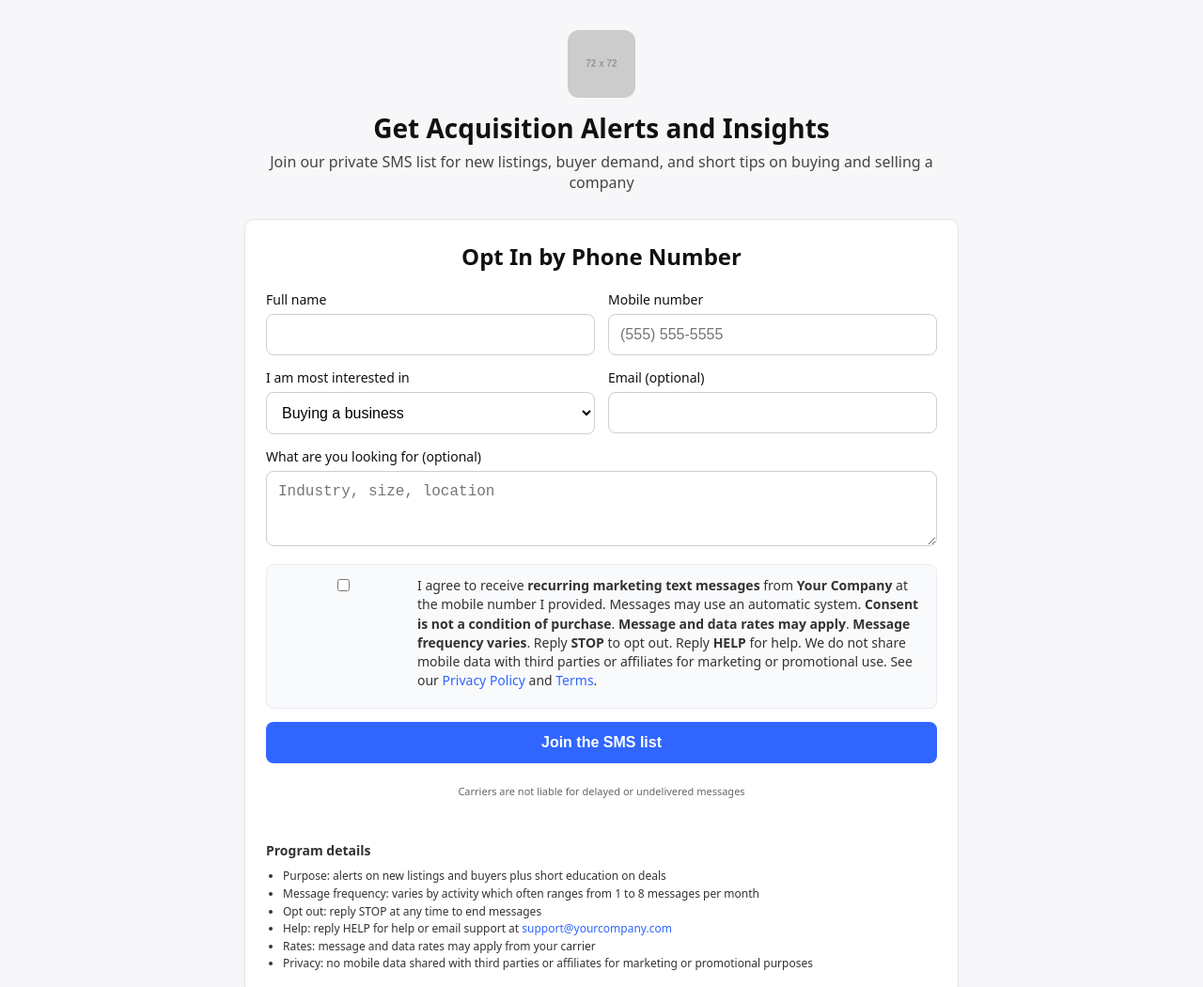
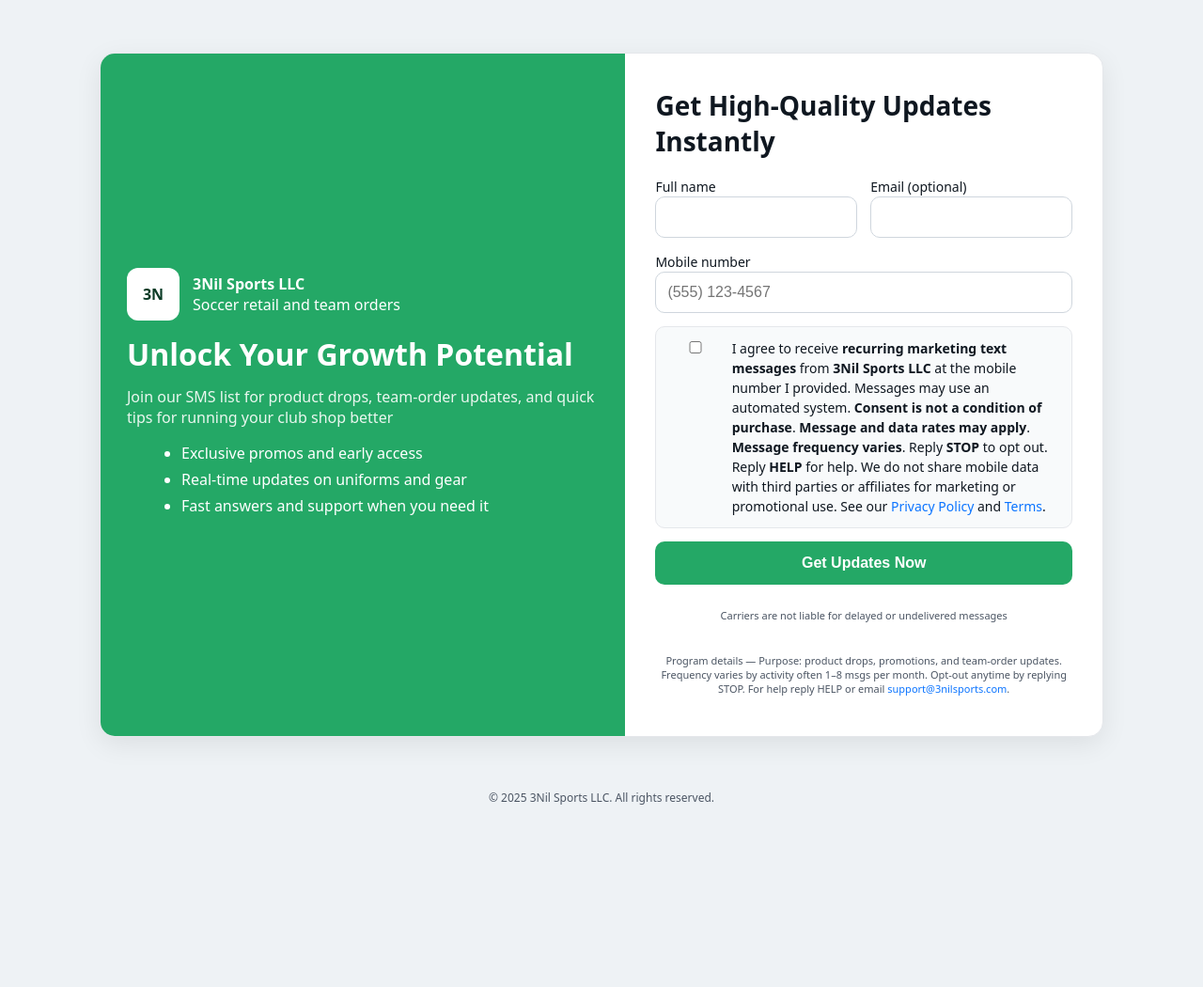
Before and after one commit to Disone3/Landing-page, a plain HTML site: page index.html in a window 1280 px wide. Shown: the top 1050 px of the page at 94% size. After the commit the page ends 897 px from the top, so only its background shows below. Drawn offline with Linux system fonts and the light colour scheme; placeholder pictures from the web are drawn by us.

Commit message:
Update index.html

```diff
--- a/index.html
+++ b/index.html
@@ -3,71 +3,78 @@
 <head>
   <meta charset="utf-8" />
   <meta name="viewport" content="width=device-width, initial-scale=1" />
-  <title>Acquisition Alerts | Opt In</title>
+  <title>3Nil Sports LLC | SMS Opt-In</title>
   <style>
-    :root { --max: 760px; }
-    html, body { margin:0; padding:0; font-family: system-ui, -apple-system, Segoe UI, Roboto, Arial, sans-serif; color:#111; background:#f7f7f9; }
-    .wrap { max-width: var(--max); margin: 0 auto; padding: 32px 20px 60px; }
-    header { text-align:center; margin-bottom: 28px; }
-    h1 { font-size: 28px; margin: 8px 0 6px; }
-    p.lead { font-size: 16px; margin: 0; color:#444; }
-    .card { background:#fff; border:1px solid #e6e6ea; border-radius: 10px; padding: 22px; box-shadow: 0 1px 3px rgba(0,0,0,.04); }
-    form { display:grid; gap:14px; }
-    label { font-size: 14px; margin-bottom: 6px; display:block; }
-    input, select, button, textarea {
-      width:100%; box-sizing:border-box; font-size:16px; padding:12px 12px;
-      border:1px solid #cfcfd3; border-radius:8px; background:#fff;
+    :root{
+      --bg:#eef2f5; --panel:#ffffff; --accent:#24a866; --accent-ink:#0b3b26;
+      --ink:#0f1720; --muted:#4b5563; --border:#e5e7eb; --shadow:0 8px 28px rgba(0,0,0,.08);
+      --radius:16px; --max:1100px;
     }
-    input:focus, select:focus, textarea:focus { outline:2px solid #3066ff22; border-color:#6980ff; }
-    button { background:#3066ff; color:#fff; border:none; cursor:pointer; font-weight:600; padding:13px 16px; }
-    button:hover { filter: brightness(0.98); }
-    .row { display:grid; grid-template-columns: 1fr; gap:14px; }
-    @media (min-width: 560px) { .row.two { grid-template-columns: 1fr 1fr; } }
-    .note { font-size: 12px; color:#333; line-height:1.45; background:#f9fafc; border:1px solid #e9ebf3; border-radius:8px; padding:12px; }
-    .disclosures { font-size:12px; color:#333; line-height:1.55; }
-    .disclosures b { color:#111; }
-    .tiny { font-size: 11px; color:#666; }
-    .center { text-align:center; }
-    footer { margin-top:26px; text-align:center; font-size:12px; color:#666; }
-    a { color:#3066ff; text-decoration:none; }
-    a:hover { text-decoration:underline; }
+    *{box-sizing:border-box}
+    html,body{margin:0;padding:0;font-family:system-ui,-apple-system,Segoe UI,Roboto,Arial,sans-serif;background:var(--bg);color:var(--ink)}
+    .wrap{max-width:var(--max);margin:40px auto;padding:16px}
+    .card{display:grid;grid-template-columns:1fr;gap:0;background:var(--panel);border:1px solid var(--border);border-radius:var(--radius);box-shadow:var(--shadow);overflow:hidden}
+    @media(min-width:900px){ .card{grid-template-columns:1.1fr 1fr} }
+    .left{background:var(--accent);color:#fff;padding:36px 28px;display:flex;align-items:center;justify-content:center}
+    .left-inner{max-width:520px}
+    .brand{display:flex;align-items:center;gap:14px;margin-bottom:18px}
+    .logo{width:56px;height:56px;border-radius:12px;background:#fff;display:grid;place-items:center;color:var(--accent-ink);font-weight:800}
+    h1{font-size:32px;line-height:1.15;margin:10px 0 8px}
+    .sub{color:#eaf7ef;font-size:16px}
+    .bullet{margin:16px 0 0 18px}
+    .bullet li{margin:6px 0}
+    .right{padding:32px}
+    .panel-title{font-size:28px;margin:4px 0 18px}
+    form{display:grid;gap:14px}
+    label{font-size:14px}
+    input,select,textarea,button{
+      width:100%;font-size:16px;padding:12px 12px;border:1px solid #cfd6dd;border-radius:10px;background:#fff
+    }
+    input:focus,select:focus,textarea:focus{outline:2px solid #2b7fff22;border-color:#2b7fff}
+    .row{display:grid;grid-template-columns:1fr;gap:14px}
+    @media(min-width:560px){ .row.two{grid-template-columns:1fr 1fr} }
+    button{background:var(--accent);color:#fff;border:none;font-weight:700;padding:14px 16px;cursor:pointer}
+    button:hover{filter:brightness(.98)}
+    .note{font-size:12px;line-height:1.5;background:#f8fafb;border:1px solid var(--border);border-radius:10px;padding:12px}
+    .tiny{font-size:11px;color:var(--muted);text-align:center}
+    footer{max-width:var(--max);margin:18px auto 40px;text-align:center;color:var(--muted);font-size:12px}
+    a{color:#0b74ff;text-decoration:none}
+    a:hover{text-decoration:underline}
   </style>
 </head>
 <body>
   <div class="wrap">
-    <header>
-      <img src="https://dummyimage.com/72x72/111/fff&text=B" alt="Brand" width="72" height="72" style="border-radius:12px" />
-      <h1>Get Acquisition Alerts and Insights</h1>
-      <p class="lead">Join our private SMS list for new listings, buyer demand, and short tips on buying and selling a company</p>
-    </header>
+    <div class="card" role="region" aria-label="SMS signup">
+      <!-- Left panel -->
+      <section class="left">
+        <div class="left-inner">
+          <div class="brand">
+            <div class="logo">3N</div>
+            <div>
+              <strong>3Nil Sports LLC</strong><br/>
+              Soccer retail and team orders
+            </div>
+          </div>
+          <h1>Unlock Your Growth Potential</h1>
+          <p class="sub">Join our SMS list for product drops, team-order updates, and quick tips for running your club shop better</p>
+          <ul class="bullet">
+            <li>Exclusive promos and early access</li>
+            <li>Real-time updates on uniforms and gear</li>
+            <li>Fast answers and support when you need it</li>
+          </ul>
+        </div>
+      </section>
 
-    <main class="card" role="main" aria-labelledby="optin-title">
-      <h2 id="optin-title" class="center" style="margin-top:0">Opt In by Phone Number</h2>
+      <!-- Right panel -->
+      <section class="right">
+        <h2 class="panel-title">Get High-Quality Updates Instantly</h2>
 
-      <!-- Replace the action with your form endpoint (Formspree, Web3Forms, a server you control, etc.) -->
+        <!-- Replace the action URL with your form endpoint -->
         <form id="optin" method="POST" action="https://formspree.io/f/your-endpoint">
           <div class="row two">
             <div>
               <label for="name">Full name</label>
               <input id="name" name="name" type="text" autocomplete="name" required />
-          </div>
-          <div>
-            <label for="phone">Mobile number</label>
-            <input id="phone" name="phone" type="tel" inputmode="tel"
-                   placeholder="(555) 555-5555"
-                   pattern="^[+]?[\d\s().-]{7,}$"
-                   autocomplete="tel" required />
-          </div>
-        </div>
-
-        <div class="row two">
-          <div>
-            <label for="role">I am most interested in</label>
-            <select id="role" name="interest">
-              <option value="buying">Buying a business</option>
-              <option value="selling">Selling a business</option>
-              <option value="both">Both</option>
-            </select>
             </div>
             <div>
               <label for="email">Email (optional)</label>
@@ -76,19 +83,19 @@
           </div>
 
           <div>
-          <label for="notes">What are you looking for (optional)</label>
-          <textarea id="notes" name="notes" rows="3" placeholder="Industry, size, location"></textarea>
+            <label for="phone">Mobile number</label>
+            <input id="phone" name="phone" type="tel" inputmode="tel"
+                   placeholder="(555) 123-4567"
+                   pattern="^[+]?[\\d\\s().-]{7,}$"
+                   autocomplete="tel" required />
           </div>
 
-        <!-- Consent checkbox with required TCPA style disclosures -->
           <div class="note">
-          <label style="display:flex; gap:10px; align-items:flex-start;">
+            <label style="display:flex;gap:10px;align-items:flex-start;">
               <input type="checkbox" id="consent" name="consent" required />
               <span>
-              I agree to receive <b>recurring marketing text messages</b> from
-              <b>Your Company</b> at the mobile number I provided. Messages may use
-              an automatic system. <b>Consent is not a condition of purchase</b>.
-              <b>Message and data rates may apply</b>. <b>Message frequency varies</b>.
+                I agree to receive <b>recurring marketing text messages</b> from <b>3Nil Sports LLC</b> at the mobile number I provided. Messages may use an automated system.
+                <b>Consent is not a condition of purchase</b>. <b>Message and data rates may apply</b>. <b>Message frequency varies</b>.
                 Reply <b>STOP</b> to opt out. Reply <b>HELP</b> for help.
                 We do not share mobile data with third parties or affiliates for marketing or promotional use.
                 See our <a href="/privacy.html" target="_blank" rel="noopener">Privacy Policy</a> and
@@ -97,50 +104,40 @@
             </label>
           </div>
 
-        <!-- hidden metadata captured client side -->
+          <!-- capture basics for audit -->
           <input type="hidden" name="consent_timestamp" id="consent_timestamp" />
           <input type="hidden" name="ua" id="ua" />
+          <input type="hidden" name="page" value="3nil-sms-optin" />
 
-        <button type="submit" aria-label="Join SMS list">Join the SMS list</button>
+          <button type="submit">Get Updates Now</button>
+          <p class="tiny">Carriers are not liable for delayed or undelivered messages</p>
 
-        <p class="tiny center" style="margin-top:8px">
-          Carriers are not liable for delayed or undelivered messages
+          <p class="tiny" style="margin-top:8px">
+            Program details — Purpose: product drops, promotions, and team-order updates. Frequency varies by activity often 1–8 msgs per month. Opt-out anytime by replying STOP. For help reply HELP or email <a href="mailto:support@3nilsports.com">support@3nilsports.com</a>.
           </p>
-
-        <section class="disclosures" aria-labelledby="disc">
-          <h3 id="disc" style="font-size:14px; margin:20px 0 8px">Program details</h3>
-          <ul style="margin:0 0 0 18px; padding:0;">
-            <li>Purpose: alerts on new listings and buyers plus short education on deals</li>
-            <li>Message frequency: varies by activity which often ranges from 1 to 8 messages per month</li>
-            <li>Opt out: reply STOP at any time to end messages</li>
-            <li>Help: reply HELP for help or email support at <a href="mailto:support@yourcompany.com">support@yourcompany.com</a></li>
-            <li>Rates: message and data rates may apply from your carrier</li>
-            <li>Privacy: no mobile data shared with third parties or affiliates for marketing or promotional purposes</li>
-          </ul>
+        </form>
       </section>
-      </form>
-    </main>
+    </div>
+  </div>
 
   <footer>
-      © <span id="year"></span> Your Company. All rights reserved.
+    © <span id="year"></span> 3Nil Sports LLC. All rights reserved.
   </footer>
-  </div>
 
   <script>
-    // light client side capture of consent time and user agent
+    // Basic audit fields
     document.getElementById('consent_timestamp').value = new Date().toISOString();
     document.getElementById('ua').value = navigator.userAgent || '';
 
-    // simple form guard so the checkbox must be checked
+    // Require checkbox
     document.getElementById('optin').addEventListener('submit', function(e){
-      const ok = document.getElementById('consent').checked;
-      if (!ok) {
+      if(!document.getElementById('consent').checked){
         e.preventDefault();
         alert('Please agree to the SMS terms to continue.');
       }
     });
 
-    // footer year
+    // Year
     document.getElementById('year').textContent = new Date().getFullYear();
   </script>
 </body>
```
Lines whose indentation alone changed are shown as unchanged.
